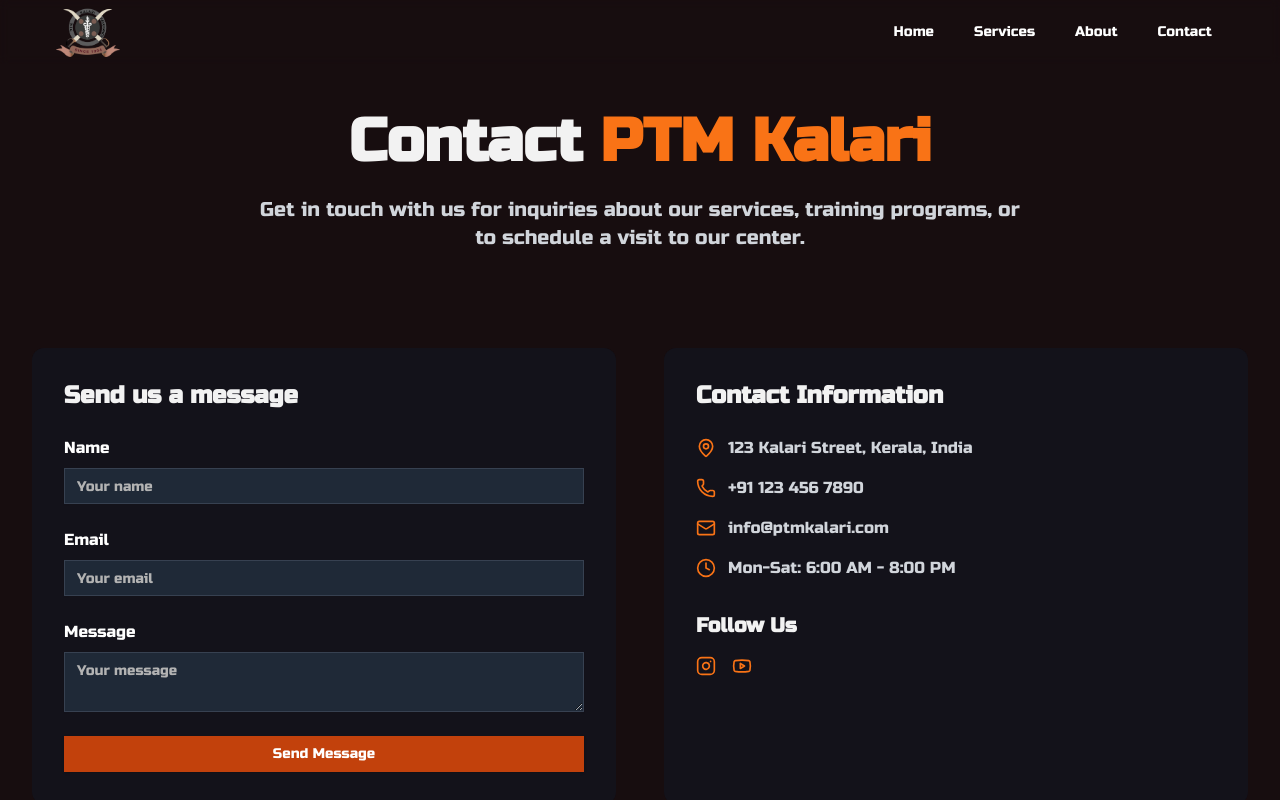
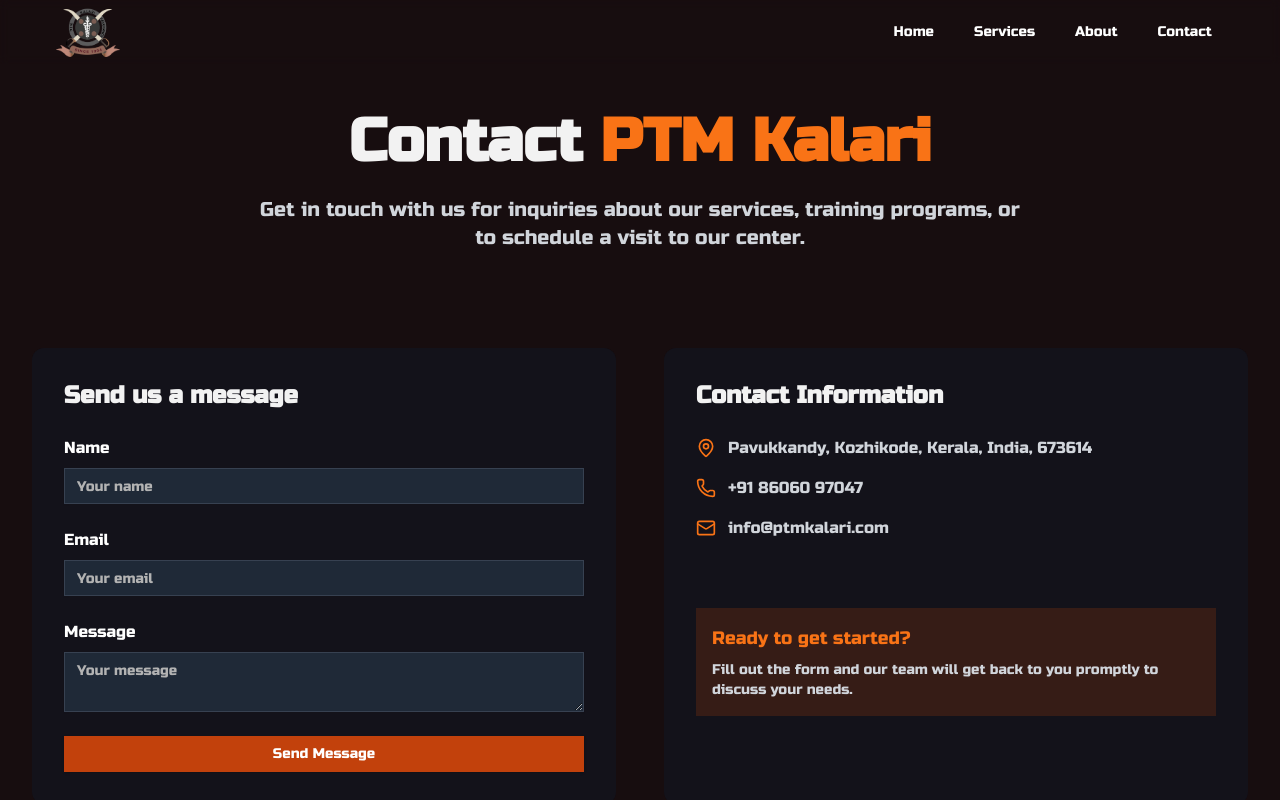
Before and after one commit to sinanptm/ptm, a Next.js app: page /contact in a window 1280 px wide. Shown: the top 800 px of the page. Built offline with nearby package versions, Linux system fonts and the light colour scheme.

Commit message:
contact infor updated

```diff
--- a/components/contact/ContactForm.tsx
+++ b/components/contact/ContactForm.tsx
@@ -62,7 +62,7 @@
             placeholder="Your name"
             value={formData.name}
             onChange={handleChange}
-            className="bg-gray-800 border-gray-700 text-white"
+            className="bg-gray-800 border-gray-700 text-orange-500"
           />
           {errors.name && <p className="text-red-500 mt-1 text-sm">{errors.name}</p>}
         </div>
@@ -74,7 +74,7 @@
             placeholder="Your email"
             value={formData.email}
             onChange={handleChange}
-            className="bg-gray-800 border-gray-700 text-white"
+            className="bg-gray-800 border-gray-700 text-orange-500"
           />
           {errors.email && <p className="text-red-500 mt-1 text-sm">{errors.email}</p>}
         </div>
@@ -85,7 +85,7 @@
             placeholder="Your message"
             value={formData.message}
             onChange={handleChange}
-            className="bg-gray-800 border-gray-700 text-white"
+            className="bg-gray-800 text-orange-500 border-gray-700 "
           />
           {errors.message && <p className="text-red-500 mt-1 text-sm">{errors.message}</p>}
         </div>
@@ -103,7 +103,7 @@
       </form>
       {formStatus === "success" && (
         <motion.p initial={{ opacity: 0 }} animate={{ opacity: 1 }} className="mt-4 text-green-500">
-          Thank you for your message. We'll get back to you soon!
+          Thank you for your message. We&apos;ll get back to you soon!
         </motion.p>
       )}
     </motion.div>
--- a/components/contact/ContactInfo.tsx
+++ b/components/contact/ContactInfo.tsx
@@ -1,18 +1,9 @@
 "use client";
 import { motion } from "framer-motion";
 import { memo } from "react";
-import { MapPin, Phone, Mail, Clock } from "lucide-react";
-import { socialLinks } from "@/constants";
-import Link from "next/link";
+import { contactDetails } from "@/constants";
 
 const ContactInfo = () => {
-  const contactDetails = [
-    { icon: <MapPin className="w-5 h-5 text-orange-500" />, text: "123 Kalari Street, Kerala, India" },
-    { icon: <Phone className="w-5 h-5 text-orange-500" />, text: "+91 123 456 7890" },
-    { icon: <Mail className="w-5 h-5 text-orange-500" />, text: "info@ptmkalari.com" },
-    { icon: <Clock className="w-5 h-5 text-orange-500" />, text: "Mon-Sat: 6:00 AM - 8:00 PM" },
-  ];
-
   return (
     <motion.div
       initial={{ opacity: 0, y: 20 }}
@@ -35,27 +26,18 @@
           </motion.div>
         ))}
       </div>
+
       <motion.div
         initial={{ opacity: 0 }}
         animate={{ opacity: 1 }}
-        transition={{ duration: 0.5, delay: 0.5 }}
-        className="mt-8"
+        transition={{ delay: 0.6 }}
+        className="mt-8 pt-2 sm:pt-9  border-gray-700"
       >
-        <h3 className="text-xl font-semibold mb-4">Follow Us</h3>
-        <div className="flex flex-wrap gap-4">
-          {socialLinks.map((link) => (
-            <Link
-              key={link.href}
-              href={link.href}
-              target="_blank"
-              prefetch={false}
-              rel="noopener noreferrer"
-              aria-label={link.label}
-              className="text-orange-500 hover:text-orange-400 transition-colors duration-300"
-            >
-              <link.Icon className="w-5 h-5" />
-            </Link>
-          ))}
+        <div className="bg-orange-700/20 p-4 rounded-lg">
+          <h4 className="text-lg font-medium text-orange-500 mb-2">Ready to get started?</h4>
+          <p className="text-gray-300 text-sm">
+            Fill out the form and our team will get back to you promptly to discuss your needs.
+          </p>
         </div>
       </motion.div>
     </motion.div>
--- a/components/layout/Footer.tsx
+++ b/components/layout/Footer.tsx
@@ -2,8 +2,7 @@
 
 import { memo } from "react";
 import Link from "next/link";
-import { Instagram, Mail, MapPin, Phone, Youtube } from 'lucide-react';
-import { navLinks, socialLinks } from '@/constants';
+import { contactDetails, navLinks, socialLinks } from '@/constants';
 
 const Footer = () => {
     return (
@@ -38,30 +37,12 @@
                     <div className="space-y-4">
                         <h3 className={`text-orange-500 text-xl`}>Contact Us</h3>
                         <ul className="space-y-3">
-                            <li className="flex items-center gap-2 text-gray-300">
-                                <MapPin className="w-4 h-4 text-orange-500" />
-                                <span className="text-sm">Pavukkandy, Kozhikode, Kerala, India</span>
-                            </li>
-                            <li className="flex items-center gap-2 text-gray-300">
-                                <Phone className="w-4 h-4 text-orange-500" />
-                                <Link
-                                    prefetch={false}
-                                    href="tel:+9186060 97047"
-                                    className="text-sm hover:text-orange-400 transition-colors
-                                  ">
-                                    +91 86060 97047
-                                </Link>
-                            </li>
-                            <li className="flex items-center gap-2 text-gray-300">
-                                <Mail className="w-4 h-4 text-orange-500" />
-                                <Link
-                                    href="mailto:ptmkalaripayattu@gmail.com"
-                                    className="text-sm hover:text-orange-400 transition-colors"
-                                    prefetch={false}
-                                >
-                                    ptmkalaripayattu@gmail.com
-                                </Link>
-                            </li>
+                            {contactDetails.map(el => (
+                                <li key={el.text} className="flex items-center gap-2 text-gray-300">
+                                    {el.icon}
+                                    <span className="text-sm">{el.text}</span>
+                                </li>
+                            ))}
                         </ul>
                     </div>
 
@@ -85,7 +66,7 @@
                     </div>
                 </div>
 
-                {/* Copyright */}
+
                 <div className="mt-8 pt-8 border-t border-gray-800">
                     <p className="text-center text-gray-400 text-sm">
                         © {new Date().getFullYear()} PTM Kalari Pavukkandy. All rights reserved.
--- a/constants/index.tsx
+++ b/constants/index.tsx
@@ -1,11 +1,17 @@
 import { BannerImageType, Center, Service } from "@/types";
-import { Activity, Leaf, Shield, ScrollText, Swords, Globe, Sparkles, Instagram, Youtube } from "lucide-react";
+import { Activity, Leaf, Shield, ScrollText, Swords, Globe, Sparkles, Instagram, Youtube, MapPin, Phone, Mail } from "lucide-react";
 
 export const navLinks = [
   { name: 'Home', href: '/' },
   { name: 'Services', href: '/services' },
   { name: 'About', href: '/about' },
   { name: 'Contact', href: '/contact' },
+];
+
+export const contactDetails = [
+  { icon: <MapPin className="w-5 h-5 text-orange-500" />, text: "Pavukkandy, Kozhikode, Kerala, India, 673614" },
+  { icon: <Phone className="w-5 h-5 text-orange-500" />, text: "+91 86060 97047" },
+  { icon: <Mail className="w-5 h-5 text-orange-500" />, text: "info@ptmkalari.com" },
 ];
 
 export const socialLinks = [
```
